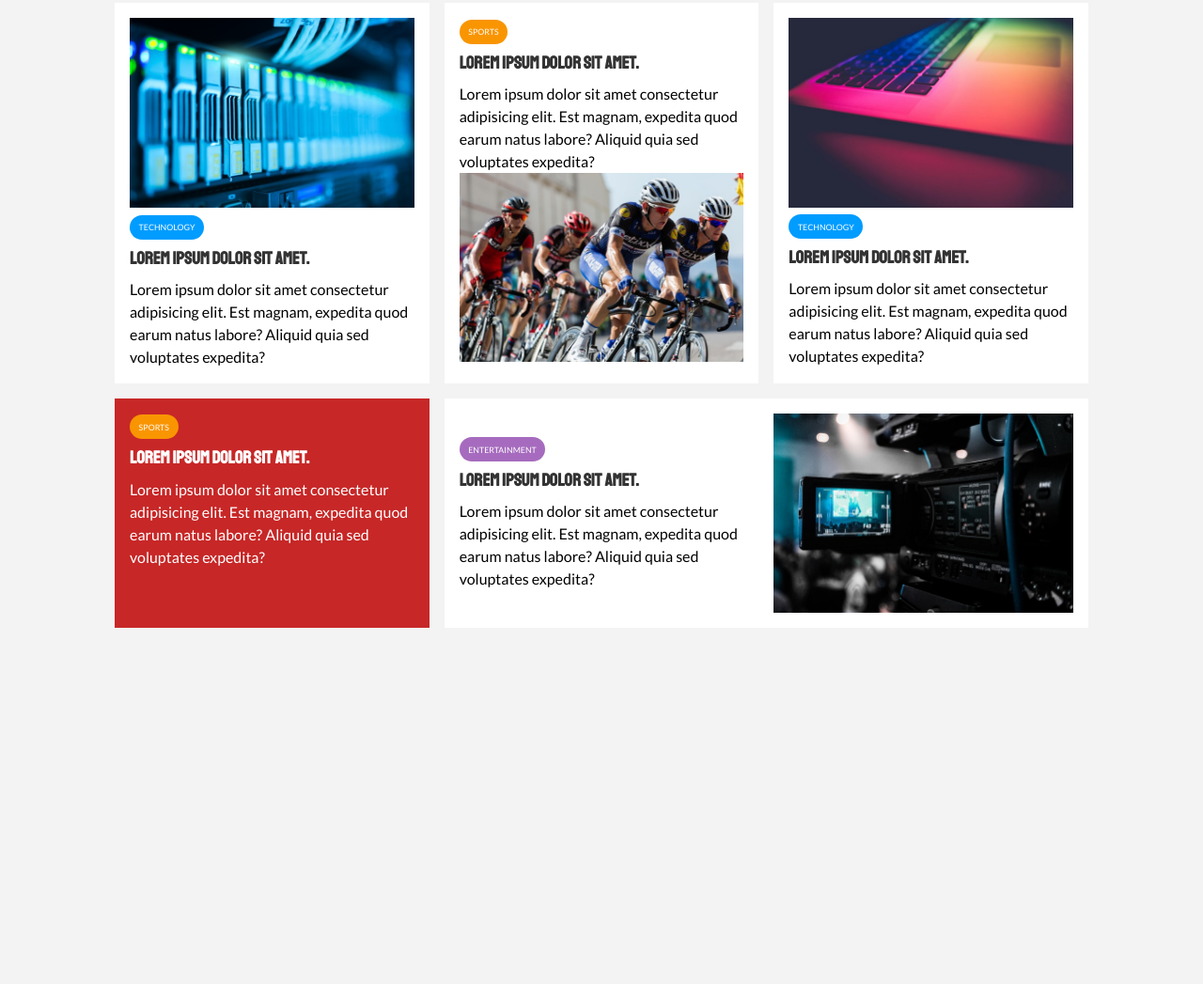
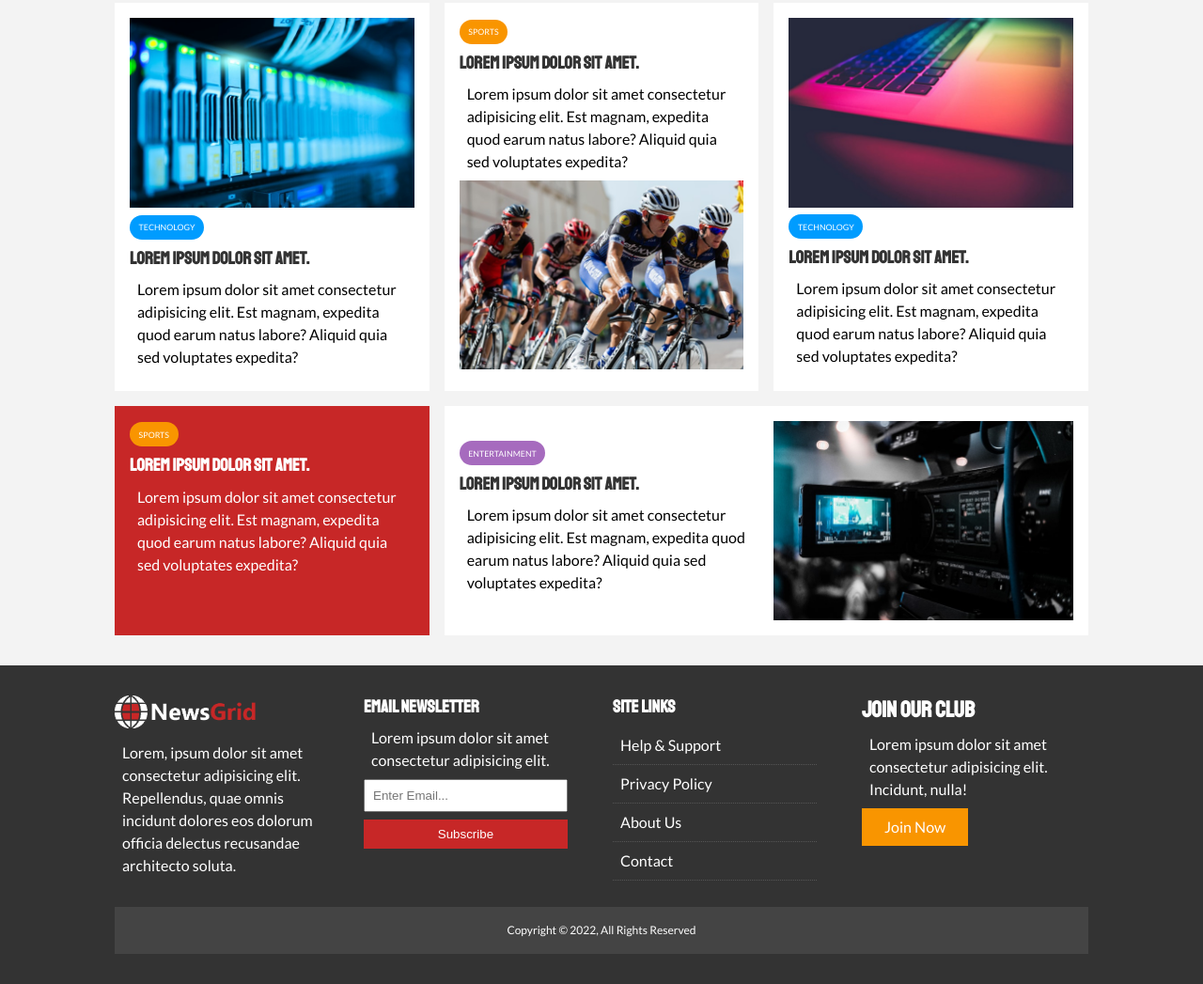
Before and after one commit to tonythetiger323/newsgrid, a plain HTML site: page index.html in a window 1280 px wide. Shown: the part 867-1914 px from the top of the page at 94% size. Before the commit the page ends 1567 px from the top, so only its background shows below. Drawn offline with Linux system fonts and the light colour scheme.

Commit message:
Added footer to index.html and applied styles to it in style.css

```diff
--- a/css/style.css
+++ b/css/style.css
@@ -32,6 +32,10 @@ a {
 
 ul {
   list-style: none;
+}
+
+p {
+  margin: 0.5rem;
 }
 
 img {
@@ -167,6 +171,16 @@ h6 {
 .p-3 {
   padding: 3rem;
 }
+
+.list li {
+  padding: 0.5rem;
+  border-bottom: #555 dotted 1px;
+  width: 90%;
+}
+
+.list li a:hover {
+  color: var(--primary-color) !important;
+}
 /* Navigation */
 #main-nav {
   background: var(--white-color);
@@ -268,3 +282,41 @@ h6 {
 #home-articles .articles-container > *:last-child {
   grid-column: 2 / span 2;
 }
+
+/* Footer */
+#main-footer {
+  background: var(--dark-color);
+  color: var(--white-color);
+}
+
+#main-footer img {
+  width: 150px;
+}
+
+#main-footer a {
+  color: var(--white-color);
+}
+
+#main-footer .footer-container {
+  display: grid;
+  grid-template-columns: repeat(4, 1fr);
+  grid-gap: 1.5rem;
+}
+
+#main-footer .footer-container > *:last-child {
+  background: #444;
+  grid-column: 1 / span 4;
+  padding: 0.5rem;
+  text-align: center;
+  font-size: 0.75rem;
+}
+
+#main-footer .footer-container input[type="email"] {
+  width: 90%;
+  padding: 0.5rem;
+  margin-bottom: 0.5rem;
+}
+
+#main-footer .footer-container input[type="submit"] {
+  width: 90%;
+}
--- a/index.html
+++ b/index.html
@@ -106,5 +106,39 @@
       </div>
     </div>
   </section>
+  <!-- Footer -->
+  <footer id="main-footer" class="py-2">
+    <div class="container footer-container">
+      <div>
+        <img src="./img/logo_light.png" alt="NewsGrid">
+        <p>Lorem, ipsum dolor sit amet consectetur adipisicing elit. Repellendus, quae omnis incidunt dolores eos dolorum officia delectus recusandae architecto soluta.</p>
+      </div>
+      <div>
+        <h3>Email Newsletter</h3>
+        <p>Lorem ipsum dolor sit amet consectetur adipisicing elit.</p>
+        <form>
+          <input type="email" placeholder="Enter Email...">
+          <input type="submit" value="Subscribe" class="btn btn-primary">
+        </form>
+      </div>
+      <div>
+        <h3>Site Links</h3>
+        <ul class="list">
+          <li><a href="#">Help & Support</a></li>
+          <li><a href="#">Privacy Policy</a></li>
+          <li><a href="#">About Us</a></li>
+          <li><a href="#">Contact</a></li>
+        </ul>
+      </div>
+      <div>
+        <h2>Join Our Club</h2>
+        <p>Lorem ipsum dolor sit amet consectetur adipisicing elit. Incidunt, nulla!</p>
+        <a href="#" class="btn btn-secondary">Join Now</a>
+      </div>
+      <div>
+        <p>Copyright &copy; 2022, All Rights Reserved</p>
+      </div>
+    </div>
+  </footer>
 </body>
 </html>
```
